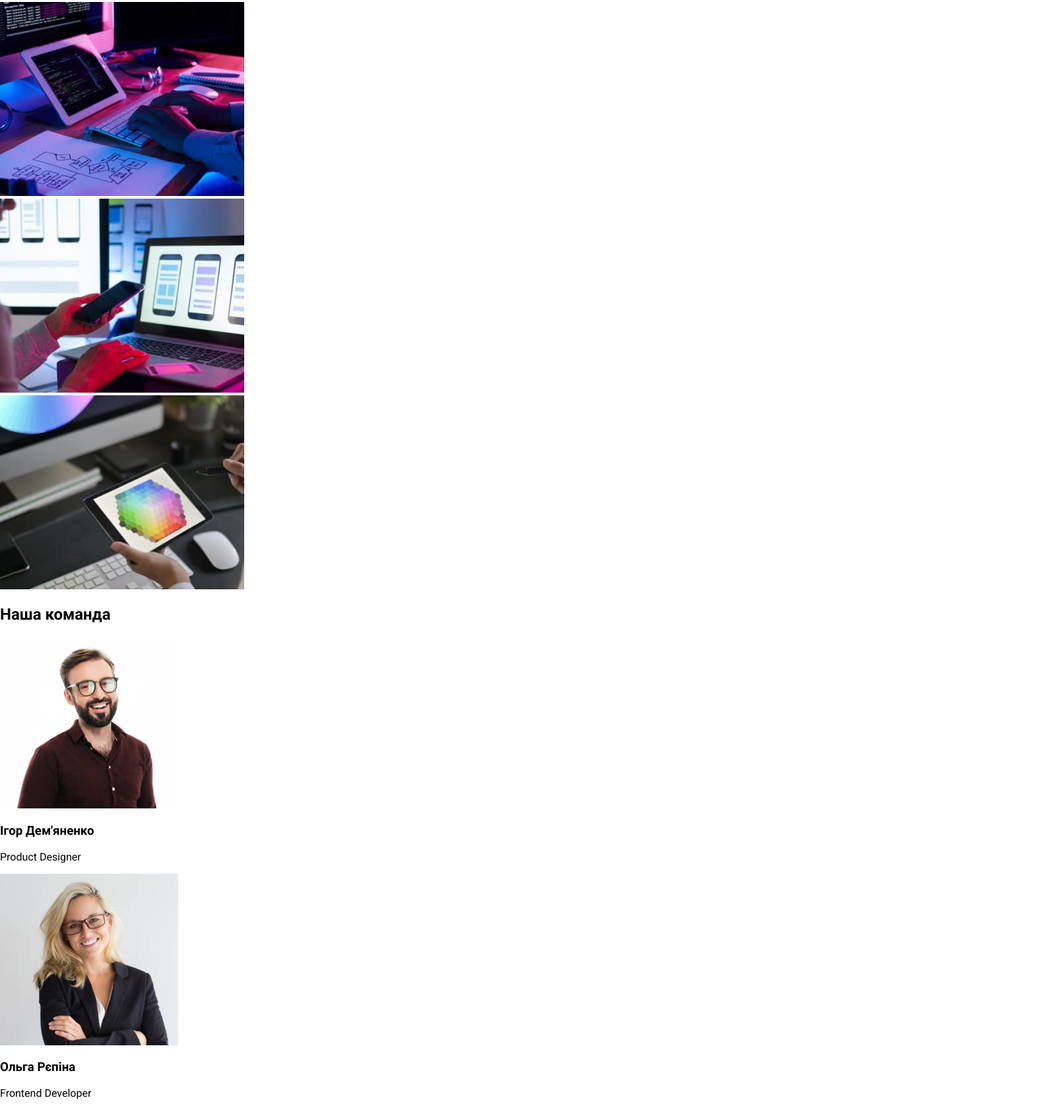
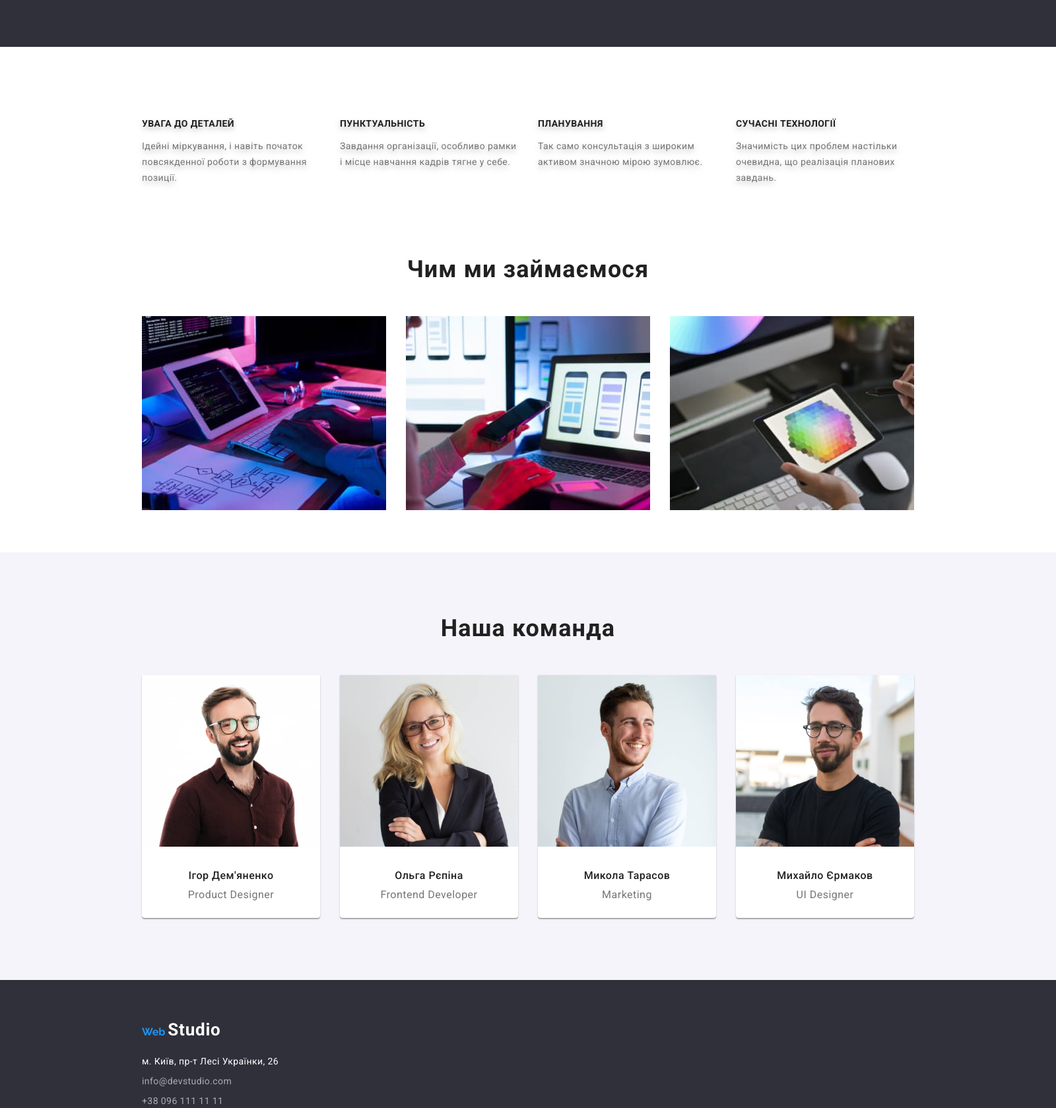
Before and after one commit to MelnykY/goit-markup-hw-02, a plain HTML site: page index.html in a window 1280 px wide. Shown: the part 609-2288 px from the top of the page at 66% size, 1600 px wide, since content can reach past the window. Drawn offline with Linux system fonts and the light colour scheme.

Commit message:
index css

```diff
--- a/css/styles.css
+++ b/css/styles.css
@@ -3,15 +3,25 @@
     --main-font: 'Roboto', sans-serif;
     --logo-font: 'Raleway', sans-serif;
     /*colors*/
+    --black-color: #000000;
+    --white-color: #ffffff;
     --heading-txt-color: #212121;
     --subheading-txt-color: #757575;
+    --main-bg-color: #F5F5F5;
+    --secondary-bg-color: #F5F4FA;
+    --header-bg-color: #FFFFFF;
+    --footer-bg-color: #2F303A;
+    --banner-bg-color: #2F303A;
     --accent-color: #2196F3;
+
 }
 
 body {
+    position: absolute;
     font-family: var(--main-font);
-    font-size: ;
-    color:;
+    /* font-size: ;
+    color:;*/
+    width: auto;
     padding: 0;
     margin: 0;
 }
@@ -29,21 +39,38 @@ a {
 }
 
 /* Header */
-.header {}
+.header {
+    display: flex;
+    flex-direction: row;
+    background-color: var(--header-bg-color);
+    position: absolute;
+    width: 1600px;
+    height: 80px;
+    left: 0px;
+    top: 0px;
+}
 
 .logo {
     font-family: var(--logo-font);
+    color: var(--accent-color);
 }
 
-.logo-header {}
+.logo-header {
+    color: var(--black-color);
+}
 
-.nav {}
+.nav,
+.nav-list,
+.nav-list-item,
+.nav-list-item,
+.header-contacts-list {
+    display: flex;
+    flex-direction: row;
+}
 
 .nav-list {}
 
 .nav-list-item {}
-
-.link {}
 
 .header-contacts-list {}
 
@@ -51,50 +78,305 @@ a {
 
 /* Main */
 
-.banner {}
+.banner {
+    background-color: var(--banner-bg-color);
+    position: absolute;
+    width: 1600px;
+    height: 600px;
+    left: 0px;
+    top: 80px;
+    margin-bottom: 94px;
+    padding: 0;
+}
 
-.banner-heading {}
+.banner-heading {
+    position: absolute;
+    width: 696px;
+    height: 120px;
+    /*left: 452px;
+    top: 280px;*/
+    margin: 200px 452px 280px 452px;
+    font-family: var(--main-font);
+    font-style: normal;
+    color: var(--white-color);
+    font-weight: 900;
+    font-size: 44px;
+    line-height: 60px;
+    text-align: center;
+    letter-spacing: 0.06em;
+    text-transform: uppercase;
+}
 
 .button {}
 
-.banner-button {}
+.banner-button {
+    position: absolute;
+    background-color: var(--accent-color);
+    width: 216px;
+    height: 50px;
+    left: 692px;
+    top: 430px;
+    color: var(--white-color);
+    font-family: var(--main-font);
+    font-style: normal;
+    font-weight: 700;
+    font-size: 16px;
+    line-height: 30px;
 
-.features {}
+}
 
-.features-list {}
+.features {
+    position: absolute;
+    width: 1170px;
+    height: 98px;
+    left: 215px;
+    top: 774px;
+    filter: drop-shadow(0px 4px 4px rgba(0, 0, 0, 0.25));
+    margin-bottom: 94px;
+    padding: 0;
+}
 
-.features-list-item {}
+.features-list {
+    display: flex;
+    flex-direction: row;
+}
 
-.features-list-item-heading {}
+.features-list-item {
+    /*position: absolute;*/
+    width: 270px;
+    height: 98px;
+    left: 215px;
+    top: 774px;
+    margin: 0;
+}
 
-.features-list-item-description {}
+.features-list-item:nth-child(-n+3) {
+    margin-right: 30px;
+}
 
-.work {}
+.features-list-item-heading {
+    /*position: absolute;*/
+    width: 270px;
+    height: 16px;
+    left: 215px;
+    top: 774px;
+    font-family: var(--main-font);
+    font-style: normal;
+    font-weight: 700;
+    font-size: 14px;
+    line-height: 16px;
+    letter-spacing: 0.03em;
+    text-transform: uppercase;
+    color: var(--heading-txt-color);
+    padding: 0;
+    margin-bottom: 10px;
+}
 
-.work-heading {}
+.features-list-item-description {
+    /*position: absolute;*/
+    width: 270px;
+    height: 72px;
+    left: 215px;
+    top: 800px;
+    font-family: var(--main-font);
+    font-style: normal;
+    font-weight: 400;
+    font-size: 14px;
+    line-height: 24px;
+    letter-spacing: 0.03em;
+    color: var(--subheading-txt-color);
+    padding: 0;
+}
 
-.work-list {}
+.work {
+    position: absolute;
+    width: 1170px;
+    height: 386px;
+    left: 215px;
+    top: 966px;
+    margin-bottom: 94px;
+    padding: 0;
+}
 
-.work-list-item {}
+.work-heading {
+    /*position: absolute;*/
+    width: auto;
+    height: 42px;
+    left: 617px;
+    top: 966px;
+    font-family: var(--main-font);
+    font-style: normal;
+    font-weight: 700;
+    font-size: 36px;
+    line-height: 42px;
+    text-align: center;
+    letter-spacing: 0.03em;
+    color: var(--heading-txt-color);
+    margin-bottom: 50px;
+}
+
+.work-list {
+    display: flex;
+    flex-direction: row;
+}
+
+.work-list-item {
+    left: 215px;
+    top: 1058px;
+}
+
+.work-list-item:nth-child(-n+2) {
+    margin-right: 30px;
+}
 
 .img {}
 
-.team {}
+.team {
+    position: absolute;
+    width: 1600px;
+    height: 648px;
+    left: 0px;
+    top: 1446px;
+    background-color: var(--secondary-bg-color);
+    margin-top: 94px 0px 94px 0px;
+    padding: 0;
+}
 
-.team-heading {}
+.team-heading {
+    /*position: absolute;*/
+    width: auto;
+    height: 42px;
+    left: 668px;
+    top: 1540px;
+    font-family: var(--main-font);
+    font-style: normal;
+    font-weight: 700;
+    font-size: 36px;
+    line-height: 42px;
+    text-align: center;
+    letter-spacing: 0.03em;
+    color: var(--heading-txt-color);
+    margin-top: 94px;
+}
 
-.team-list {}
+.team-list {
+    display: flex;
+    flex-direction: row;
+    width: 1170px;
+    height: 368px;
+    left: 215px;
+    top: 1632px;
+    margin: 50px 215px 94px 215px;
+}
 
-.team-list-item {}
+.team-list-item {
+    width: 270px;
+    height: 368px;
+    left: 215px;
+    top: 1632px;
+    background: var(--white-color);
+    box-shadow: 0px 1px 3px rgba(0, 0, 0, 0.12), 0px 1px 1px rgba(0, 0, 0, 0.14), 0px 2px 1px rgba(0, 0, 0, 0.2);
+    border-radius: 0px 0px 4px 4px;
+}
 
-.team-list-item-title {}
+.team-list-item:nth-child(-n+3) {
+    margin-right: 30px;
+}
 
-.team-list-item-description {}
+.team-list-item-title {
+    width: auto;
+    height: 19px;
+    left: 286px;
+    top: 1922px;
+    font-family: var(--main-font);
+    font-style: normal;
+    font-weight: 500;
+    font-size: 16px;
+    line-height: 19px;
+    text-align: center;
+    letter-spacing: 0.03em;
+    color: var(--heading-txt-color);
+    margin: 30px 0px 10px 0px;
+    padding: 0;
+}
+
+.team-list-item-description {
+    width: auto;
+    height: 19px;
+    left: 285px;
+    top: 1951px;
+    font-family: var(--main-font);
+    font-style: normal;
+    font-weight: 400;
+    font-size: 16px;
+    line-height: 19px;
+    text-align: center;
+    letter-spacing: 0.03em;
+    color: var(--subheading-txt-color);
+    margin: 0px 0px 30px 0px;
+    padding: 0;
+}
 
 /*Footer*/
+.footer {
+    position: absolute;
+    width: 1600px;
+    height: 252px;
+    left: 0px;
+    top: 2094px;
+    background-color: var(--footer-bg-color);
+    padding-top: 60px;
+    margin: 0;
+}
 
-.logo-footer {}
+.footer .logo {
+    margin-left: 215px;
+}
 
-.address-list {}
+.logo-footer {
+    width: auto;
+    height: 31px;
+    /*left: 215px;
+    top: 2154px;*/
+    font-family: var(--main-font);
+    font-style: normal;
+    font-weight: 700;
+    font-size: 26px;
+    line-height: 31px;
+    letter-spacing: 0.03em;
+    color: var(--white-color);
+}
 
-.address-list-item {}
+address {
+    width: auto;
+    height: 1979px;
+    left: 79px;
+    top: 307px;
+    margin: 20px 0px 60px 215px;
+}
+
+.address-list {
+    margin: 0;
+}
+
+.address-list-item {
+    width: auto;
+    height: 21px;
+    left: 215px;
+    top: 2235px;
+    font-family: var(--main-font);
+    font-style: normal;
+    font-weight: 400;
+    font-size: 14px;
+    line-height: 24px;
+    letter-spacing: 0.03em;
+}
+
+.address-list-item:nth-child(1) {
+    color: var(--white-color);
+}
+
+.address-list-item:nth-child(n+2) {
+    color: rgba(255, 255, 255, 0.6);
+    margin-top: 9px;
+}
--- a/index.html
+++ b/index.html
@@ -162,7 +162,7 @@
             </ul>
         </section>
     </main>
-    <footer>
+    <footer class="footer">
         <a class="logo" href="/index.html" target="_self" rel="noopener noreferrer">
             Web
             <span class="logo-footer">
```
